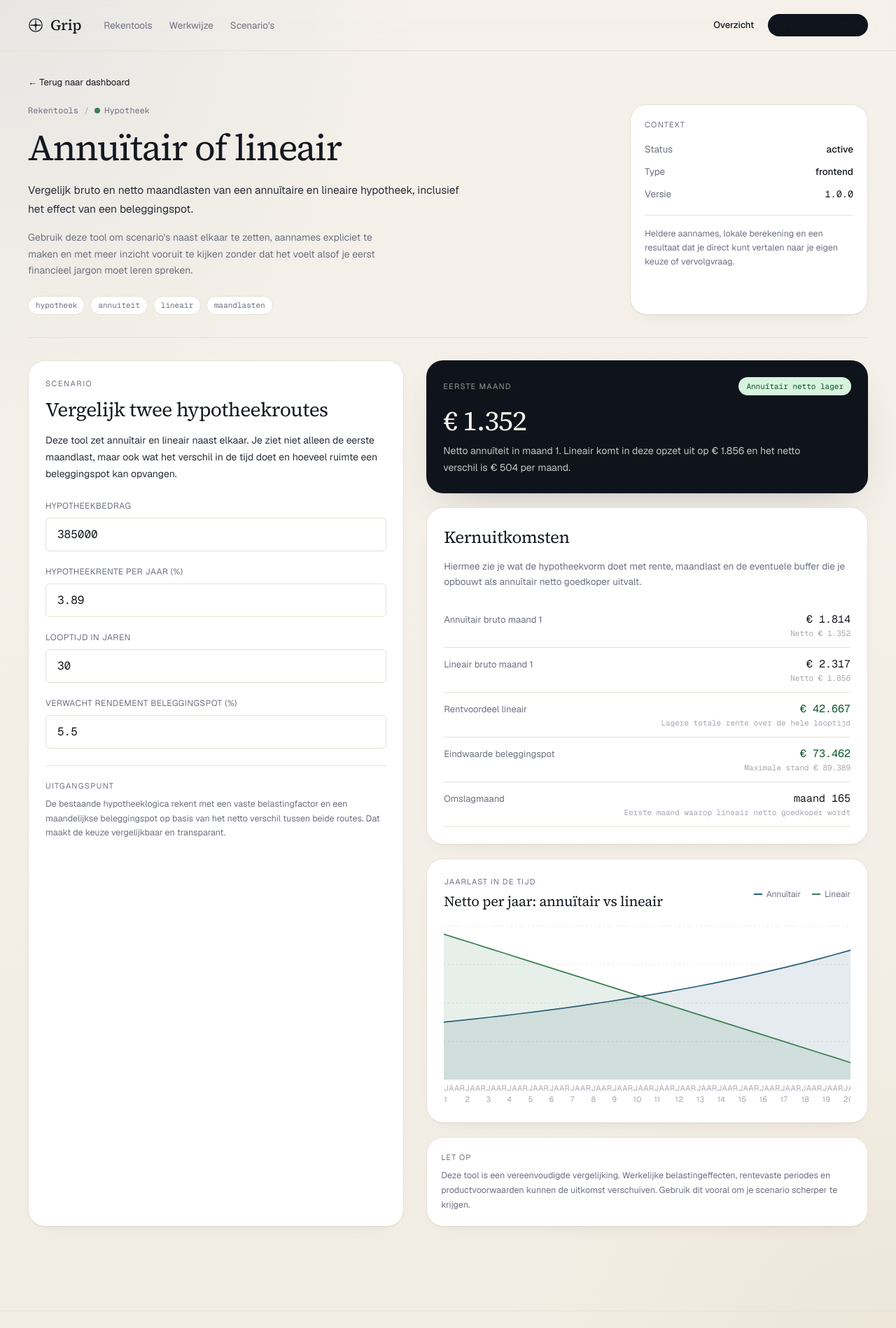
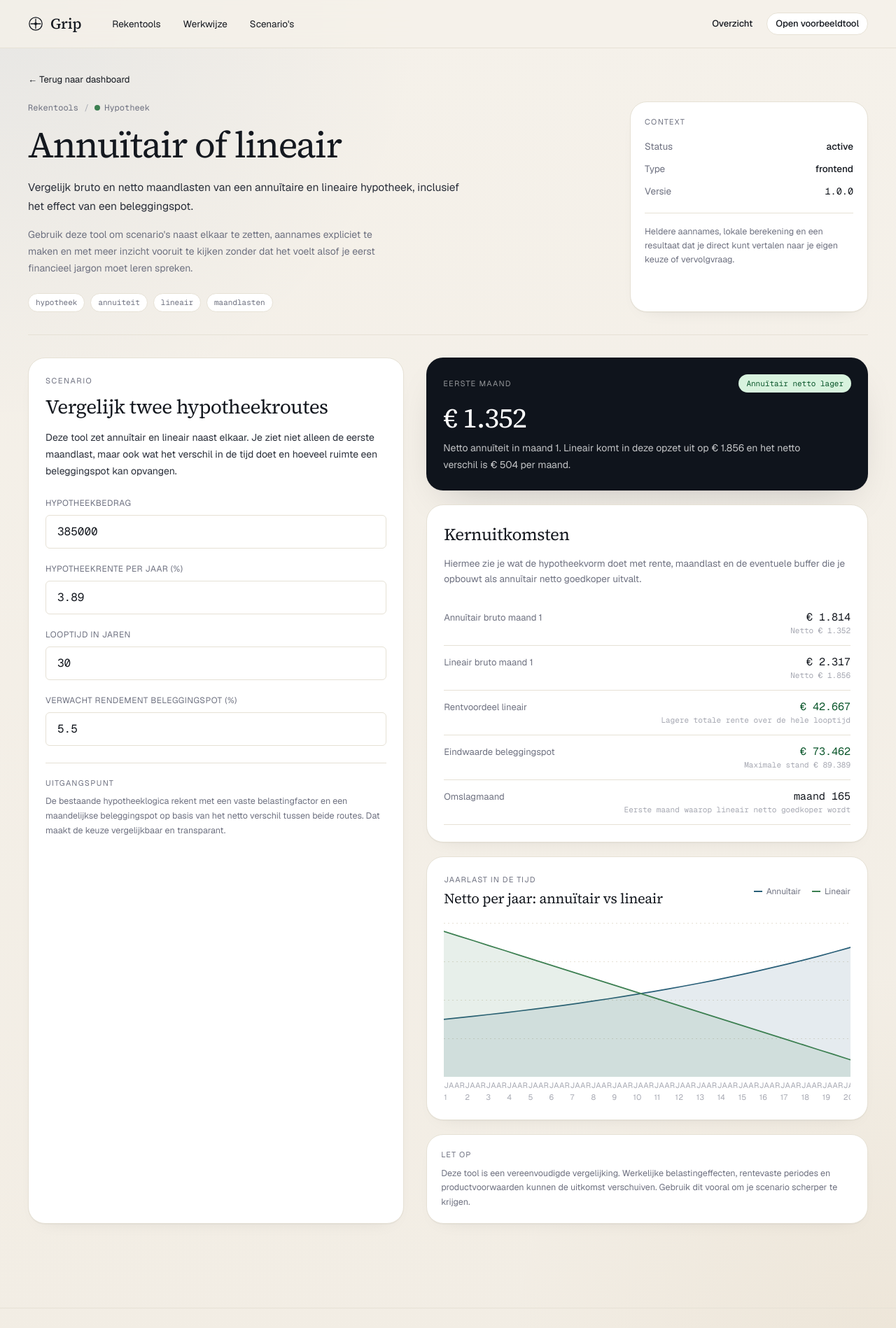
Before and after one commit to oli4vos/projectwebsite, a Next.js app: page /apps/annuitair-lineair in a window 1280 px wide. Shown: the top 1898 px of the page at 70% size. Built offline with nearby package versions, Linux system fonts and the light colour scheme.

Commit message:
Polish UI states and add not-found page

```diff
--- a/apps/annuitair-lineair/Calculator.tsx
+++ b/apps/annuitair-lineair/Calculator.tsx
@@ -198,7 +198,7 @@ export default function Calculator() {
       </section>
 
       <section className="space-y-5">
-        <div className="rounded-[1.5rem] bg-[var(--deep)] p-6 text-[var(--paper)] shadow-paper-lg">
+        <div className="rounded-[1.5rem] bg-[var(--deep)] p-6 text-white shadow-paper-lg">
           <div className="flex flex-wrap items-center justify-between gap-3">
             <div className="text-[11px] uppercase tracking-[0.12em] text-white/55">
               Eerste maand
--- a/apps/studieschuld-vs-beleggen/Calculator.tsx
+++ b/apps/studieschuld-vs-beleggen/Calculator.tsx
@@ -207,7 +207,7 @@ export default function Calculator() {
       </section>
 
       <section className="space-y-5">
-        <div className="rounded-[1.5rem] bg-[var(--deep)] p-6 text-[var(--paper)] shadow-paper-lg">
+        <div className="rounded-[1.5rem] bg-[var(--deep)] p-6 text-white shadow-paper-lg">
           <div className="flex flex-wrap items-center justify-between gap-3">
             <div className="text-[11px] uppercase tracking-[0.12em] text-white/55">
               Indicatieve uitkomst
--- a/src/app/layout.tsx
+++ b/src/app/layout.tsx
@@ -33,7 +33,7 @@ export default function RootLayout({ children }: RootLayoutProps) {
       <body className={`${geist.variable} ${geistMono.variable} ${sourceSerif.variable}`}>
         <a
           href="#main-content"
-          className="sr-only focus:not-sr-only focus:absolute focus:left-4 focus:top-4 focus:z-50 focus:rounded-full focus:bg-[var(--deep)] focus:px-4 focus:py-2 focus:text-[var(--paper)]"
+          className="sr-only focus:not-sr-only focus:absolute focus:left-4 focus:top-4 focus:z-50 focus:rounded-full focus:bg-[var(--deep)] focus:px-4 focus:py-2 focus:text-white"
         >
           Ga direct naar de inhoud
         </a>
--- a/src/components/AppDashboard.tsx
+++ b/src/components/AppDashboard.tsx
@@ -115,7 +115,7 @@ export function AppDashboard({ apps }: AppDashboardProps) {
             onClick={() => setSelectedCategory(category)}
             className={`rounded-full px-3 py-2 text-[13px] transition ${
               selectedCategory === category
-                ? "bg-[var(--deep)] text-[var(--paper)]"
+                ? "bg-[var(--deep)] text-white"
                 : "hair border bg-white text-[var(--muted)] hover:text-[var(--ink)]"
             }`}
           >
@@ -181,7 +181,7 @@ export function AppDashboard({ apps }: AppDashboardProps) {
 
         <div
           id="werkwijze"
-          className="rounded-[1.5rem] bg-[var(--deep)] p-6 text-[var(--paper)] shadow-paper-lg"
+          className="rounded-[1.5rem] bg-[var(--deep)] p-6 text-white shadow-paper-lg"
         >
           <div className="text-[11px] uppercase tracking-[0.14em] text-white/55">
             Werkwijze
--- a/src/components/SiteFooter.tsx
+++ b/src/components/SiteFooter.tsx
@@ -9,14 +9,23 @@ export function SiteFooter() {
           <Logo size={16} />
           <span>Onafhankelijke rekentools voor meer grip, regie en inzicht.</span>
         </div>
-        <div className="flex items-center gap-5">
-          <Link href="/#werkwijze" className="hover:text-[var(--ink)]">
+        <div className="flex flex-wrap items-center gap-3 sm:gap-5">
+          <Link
+            href="/#werkwijze"
+            className="rounded-full px-2 py-1 transition hover:text-[var(--ink)] focus-visible:outline-2 focus-visible:outline-[var(--accent)] focus-visible:outline-offset-2"
+          >
             Werkwijze
           </Link>
-          <Link href="/#apps" className="hover:text-[var(--ink)]">
+          <Link
+            href="/#apps"
+            className="rounded-full px-2 py-1 transition hover:text-[var(--ink)] focus-visible:outline-2 focus-visible:outline-[var(--accent)] focus-visible:outline-offset-2"
+          >
             Rekentools
           </Link>
-          <Link href="/apps/studieschuld-vs-beleggen" className="hover:text-[var(--ink)]">
+          <Link
+            href="/apps/studieschuld-vs-beleggen"
+            className="rounded-full px-2 py-1 transition hover:text-[var(--ink)] focus-visible:outline-2 focus-visible:outline-[var(--accent)] focus-visible:outline-offset-2"
+          >
             Voorbeeldtool
           </Link>
         </div>
--- a/src/components/SiteHeader.tsx
+++ b/src/components/SiteHeader.tsx
@@ -1,32 +1,53 @@
+"use client";
+
 import Link from "next/link";
+import { usePathname } from "next/navigation";
 import { BtnLink, Logo } from "@/components/ui";
 
+const navItems = [
+  { href: "/#apps", label: "Rekentools" },
+  { href: "/#werkwijze", label: "Werkwijze" },
+  { href: "/#scenario", label: "Scenario's" },
+] as const;
+
+function navClassName() {
+  return "rounded-full px-3 py-2 text-[var(--muted)] transition hover:bg-white/70 hover:text-[var(--ink)] focus-visible:outline-2 focus-visible:outline-[var(--accent)] focus-visible:outline-offset-2";
+}
+
 export function SiteHeader() {
+  const pathname = usePathname();
+  const onHome = pathname === "/";
+  const onToolPage = pathname.startsWith("/apps/");
+
   return (
-    <header className="hair-b sticky top-0 z-20 backdrop-blur-md">
-      <div className="mx-auto flex max-w-7xl items-center justify-between px-5 py-5 sm:px-8 lg:px-10">
-        <div className="flex items-center gap-8">
-          <Link href="/" aria-label="Naar home">
+    <header className="hair-b sticky top-0 z-20 bg-[rgba(245,241,234,0.78)] backdrop-blur-md">
+      <div className="mx-auto flex max-w-7xl flex-wrap items-center justify-between gap-4 px-5 py-4 sm:px-8 lg:px-10">
+        <div className="flex min-w-0 items-center gap-4 sm:gap-8">
+          <Link
+            href="/"
+            aria-label="Naar home"
+            className="rounded-full focus-visible:outline-2 focus-visible:outline-[var(--accent)] focus-visible:outline-offset-2"
+          >
             <Logo size={22} />
           </Link>
-          <nav className="hidden items-center gap-6 text-[13.5px] text-[var(--muted)] md:flex">
-            <Link href="/#apps" className="hover:text-[var(--ink)]">
-              Rekentools
-            </Link>
-            <Link href="/#werkwijze" className="hover:text-[var(--ink)]">
-              Werkwijze
-            </Link>
-            <Link href="/#scenario" className="hover:text-[var(--ink)]">
-              Scenario&apos;s
-            </Link>
+          <nav className="hidden items-center gap-2 text-[13.5px] md:flex">
+            {navItems.map((item) => (
+              <Link key={item.href} href={item.href} className={navClassName()}>
+                {item.label}
+              </Link>
+            ))}
           </nav>
         </div>
 
-        <div className="flex items-center gap-2">
-          <BtnLink href="/#apps" kind="ghost" size="sm">
+        <div className="flex w-full flex-wrap items-center gap-2 sm:w-auto sm:justify-end">
+          <BtnLink href="/#apps" kind={onHome ? "outline" : "ghost"} size="sm">
             Overzicht
           </BtnLink>
-          <BtnLink href="/apps/studieschuld-vs-beleggen" kind="primary" size="sm">
+          <BtnLink
+            href="/apps/studieschuld-vs-beleggen"
+            kind={onToolPage ? "outline" : "primary"}
+            size="sm"
+          >
             Open voorbeeldtool
           </BtnLink>
         </div>
--- a/src/components/ToolCard.tsx
+++ b/src/components/ToolCard.tsx
@@ -26,7 +26,7 @@ export function ToolCard({
   return (
     <Link
       href={href}
-      className={`group relative flex w-full flex-col overflow-hidden rounded-xl border hair bg-white text-left transition hover:-translate-y-px hover:shadow-paper ${
+      className={`group relative flex w-full flex-col overflow-hidden rounded-xl border hair bg-white text-left transition duration-200 hover:-translate-y-px hover:shadow-paper focus-visible:-translate-y-px focus-visible:shadow-paper focus-visible:outline-2 focus-visible:outline-[var(--accent)] focus-visible:outline-offset-2 active:translate-y-0 ${
         dense ? "p-5" : "p-6"
       }`}
     >
@@ -60,14 +60,14 @@ export function ToolCard({
             </div>
             <div className="mt-1 font-mono text-[18px] tabular">{stat}</div>
           </div>
-          <span className="text-[13px] font-medium text-[var(--ink)] opacity-80 group-hover:opacity-100">
+          <span className="text-[13px] font-medium text-[var(--ink)] opacity-80 transition group-hover:translate-x-0.5 group-hover:opacity-100 group-focus-visible:translate-x-0.5 group-focus-visible:opacity-100">
             Openen →
           </span>
         </div>
       ) : (
         <div className="mt-6 flex items-center justify-between">
           <span className="text-[12px] text-[var(--soft)]">Scenario en uitleg</span>
-          <span className="text-[13px] font-medium text-[var(--ink)] opacity-80 group-hover:opacity-100">
+          <span className="text-[13px] font-medium text-[var(--ink)] opacity-80 transition group-hover:translate-x-0.5 group-hover:opacity-100 group-focus-visible:translate-x-0.5 group-focus-visible:opacity-100">
             Openen →
           </span>
         </div>
--- a/src/components/ui.tsx
+++ b/src/components/ui.tsx
@@ -43,7 +43,7 @@ export function Pill({
     pos: "border-transparent bg-[var(--pos-soft)] text-[oklch(40%_0.10_152)]",
     neg: "border-transparent bg-[var(--neg-soft)] text-[oklch(40%_0.13_28)]",
     accent: "border-transparent bg-[var(--accent-soft)] text-[oklch(40%_0.07_232)]",
-    dark: "border-transparent bg-[var(--deep)] text-[var(--paper)]",
+    dark: "border-transparent bg-[var(--deep)] text-white",
   };
 
   return (
@@ -66,13 +66,14 @@ function btnClassName(kind: BtnKind, size: BtnSize, full?: boolean, className?:
   };
 
   const kinds: Record<BtnKind, string> = {
-    primary: "bg-[var(--deep)] text-[var(--paper)] hover:bg-black",
+    primary:
+      "bg-[var(--deep)] text-white hover:bg-black hover:text-white visited:text-white",
     ghost: "bg-transparent text-[var(--ink)] hover:bg-[var(--paper-soft)]",
     outline: "border hair bg-white text-[var(--ink)] hover:bg-[var(--paper-soft)]",
     accent: "bg-[var(--accent)] text-white hover:brightness-110",
   };
 
-  return `inline-flex items-center justify-center gap-2 rounded-full font-medium tracking-[-0.005em] transition duration-200 active:translate-y-px ${sizes[size]} ${kinds[kind]} ${
+  return `inline-flex items-center justify-center gap-2 rounded-full font-medium tracking-[-0.005em] shadow-[0_0_0_rgba(0,0,0,0)] transition duration-200 hover:-translate-y-px hover:shadow-paper focus-visible:outline-2 focus-visible:outline-[var(--accent)] focus-visible:outline-offset-2 active:translate-y-px ${sizes[size]} ${kinds[kind]} ${
     full ? "w-full" : ""
   } ${className ?? ""}`;
 }
```
Also changed, not shown: src/app/not-found.tsx (added, +63 -0 lines).
